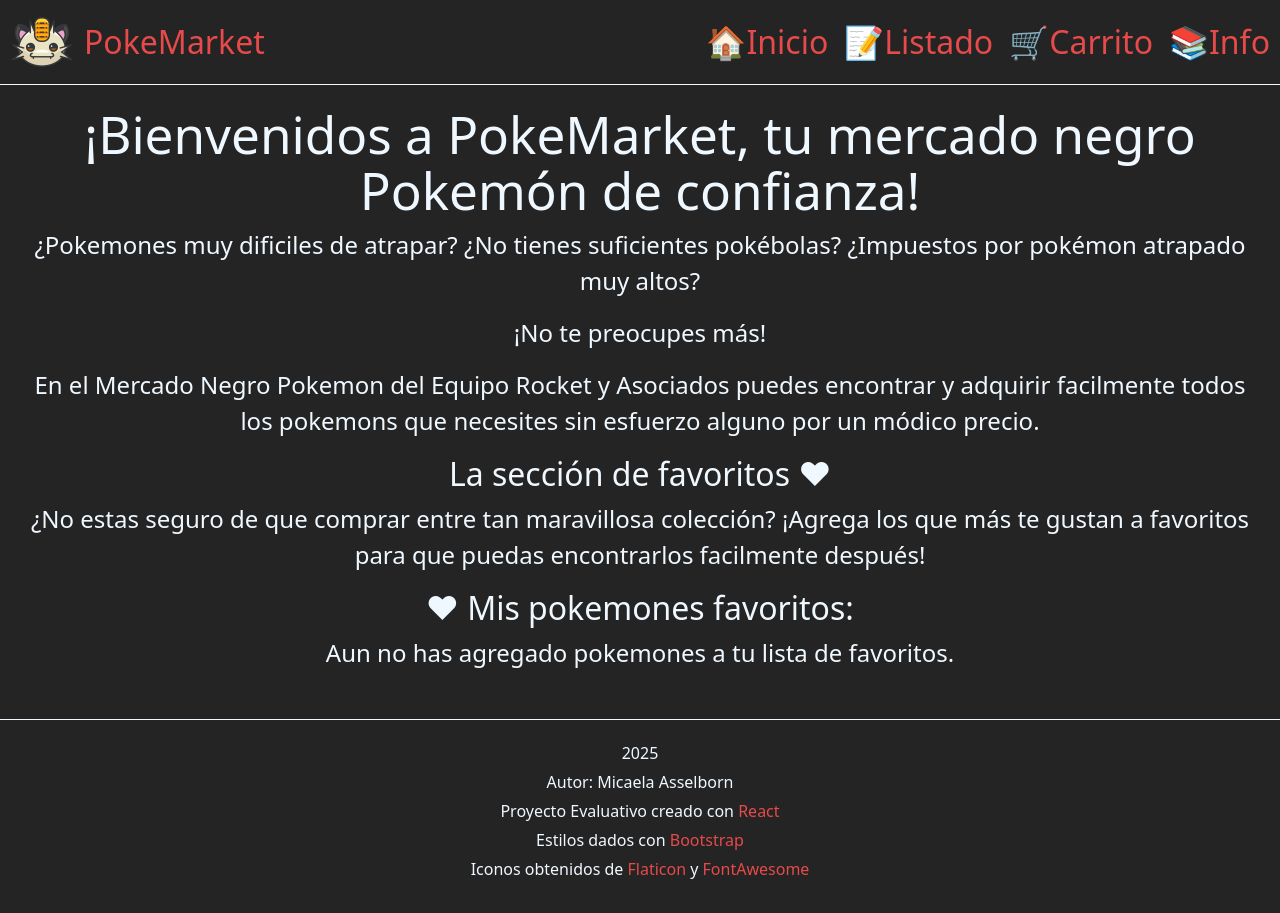
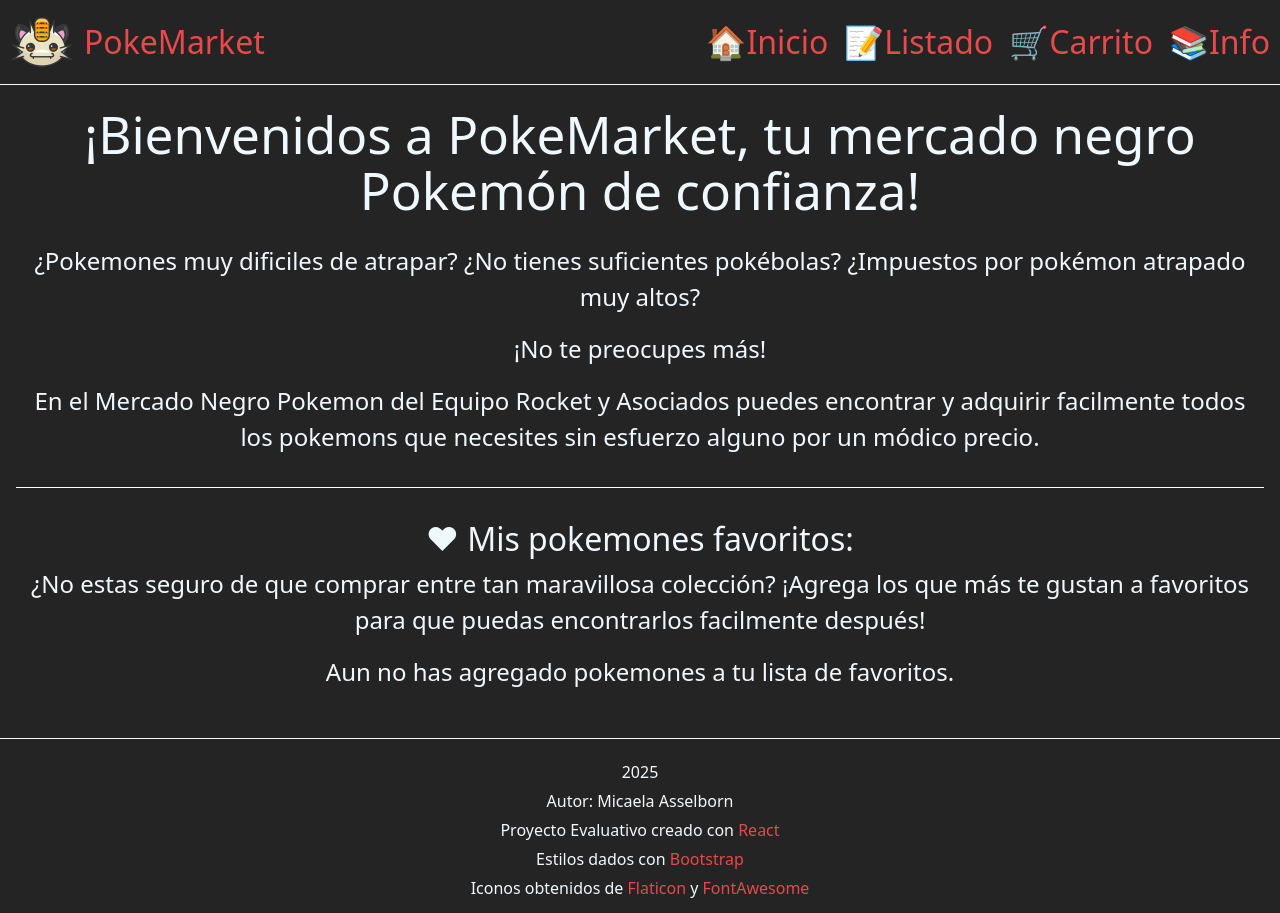
Before and after one commit to MicaelaAsselborn/tp-final-react-micaela-asselborn, a React (Vite) app: page /#/ in a window 1280 px wide. Built offline with nearby package versions, Linux system fonts and the light colour scheme.

Commit message:
Agregar espaciado

```diff
--- a/src/components/Favoritos.jsx
+++ b/src/components/Favoritos.jsx
@@ -7,6 +7,11 @@ function Favoritos() {
   return (
     <>
       <h2>❤ Mis pokemones favoritos: </h2>
+      <p>
+        ¿No estas seguro de que comprar entre tan maravillosa colección? ¡Agrega
+        los que más te gustan a favoritos para que puedas encontrarlos
+        facilmente después!
+      </p>
       <div>
         {favoritos.length === 0 ? (
           <p>Aun no has agregado pokemones a tu lista de favoritos.</p>
--- a/src/index.css
+++ b/src/index.css
@@ -127,6 +127,12 @@ main p {
   font-size: 1.5rem;
 }
 
+section {
+  border-bottom: 1px solid #fff;
+  margin-bottom: 2rem;
+  padding-bottom: 1rem;
+}
+
 .capitalizado {
   text-transform: capitalize;
 }
@@ -134,6 +140,7 @@ main p {
 h1 {
   font-size: 3.2em;
   line-height: 1.1;
+  padding-bottom: 1rem;
 }
 
 .card {
@@ -245,6 +252,7 @@ h1 {
   display: flex;
   justify-content: center;
   gap: 1rem;
+  padding: 1rem 0;
 }
 .paginacion p {
   margin: 0;
--- a/src/pages/Home.jsx
+++ b/src/pages/Home.jsx
@@ -1,21 +1,26 @@
-import Favoritos from "../components/Favoritos"
+import Favoritos from "../components/Favoritos";
 
-function Home(){
-    return(
+function Home() {
+  return (
     <main>
       <section>
-                <h1>¡Bienvenidos a PokeMarket, tu mercado negro Pokemón de confianza!</h1>
-                <p>¿Pokemones muy dificiles de atrapar? ¿No tienes suficientes pokébolas? ¿Impuestos por pokémon atrapado muy altos?</p>
+        <h1>
+          ¡Bienvenidos a PokeMarket, tu mercado negro Pokemón de confianza!
+        </h1>
+        <p>
+          ¿Pokemones muy dificiles de atrapar? ¿No tienes suficientes pokébolas?
+          ¿Impuestos por pokémon atrapado muy altos?
+        </p>
         <p>¡No te preocupes más!</p>
-                <p>En el Mercado Negro Pokemon del Equipo Rocket y Asociados puedes encontrar y adquirir facilmente todos los pokemons que necesites sin esfuerzo alguno por un módico precio.</p>
-            </section>
-            <section>
-                <h2>La sección de favoritos ❤</h2>
-                <p>¿No estas seguro de que comprar entre tan maravillosa colección? ¡Agrega los que más te gustan a favoritos para que puedas encontrarlos facilmente después!</p>
+        <p>
+          En el Mercado Negro Pokemon del Equipo Rocket y Asociados puedes
+          encontrar y adquirir facilmente todos los pokemons que necesites sin
+          esfuerzo alguno por un módico precio.
+        </p>
       </section>
       <Favoritos />
     </main>
-    )
+  );
 }
 
-export default Home
+export default Home;
--- a/src/pages/Info.jsx
+++ b/src/pages/Info.jsx
@@ -1,7 +1,7 @@
 function Info() {
   return (
     <main>
-      <h1>📚Info</h1>
+      <h1>📚 PokeMarket - Trabajo Práctico Final React</h1>
       <p>
         Este es un proyecto evaluativo creado por Micaela Asselborn para la
         clase de Desarrollo Web FrontEnd - UTN.
```
Lines whose indentation alone changed are shown as unchanged.
